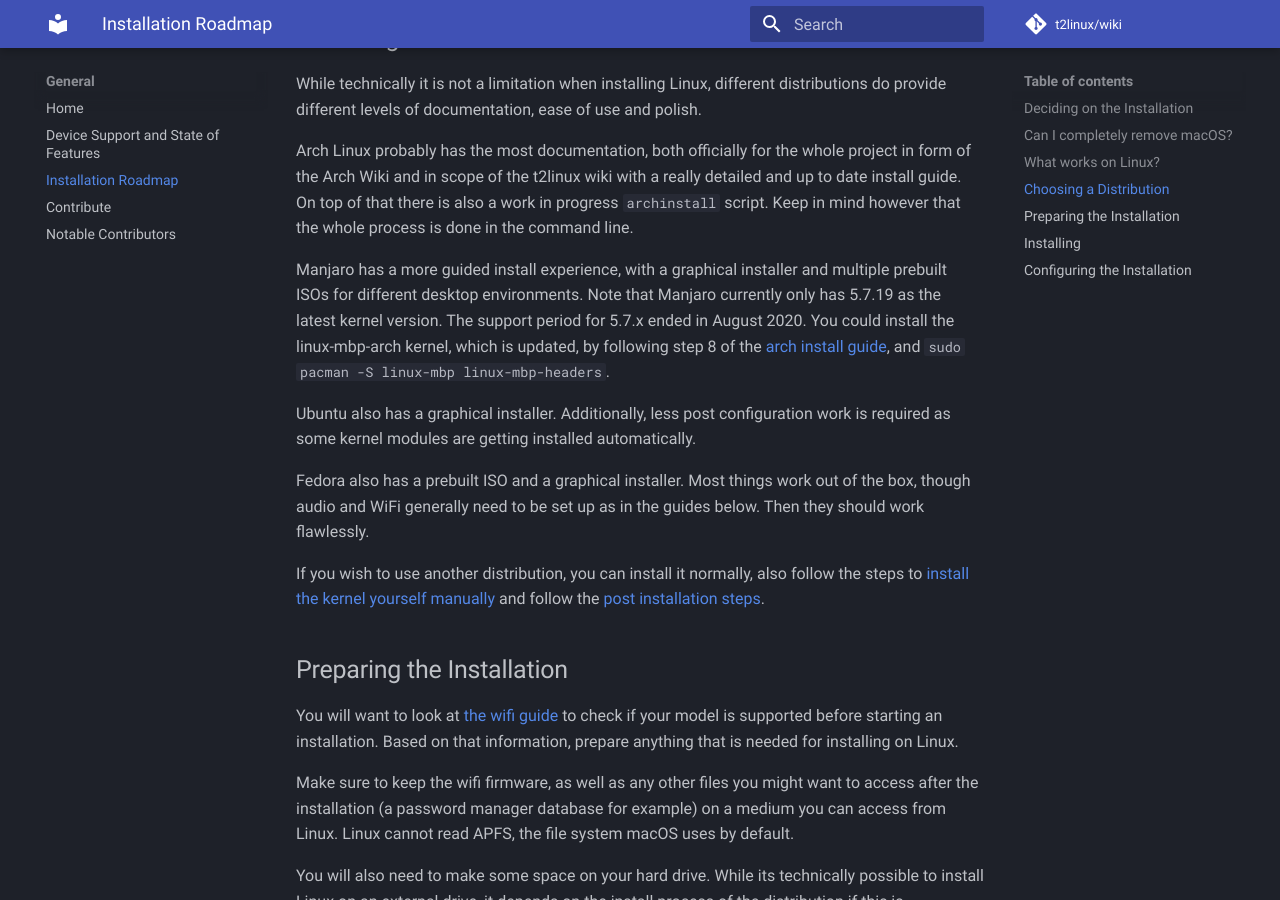
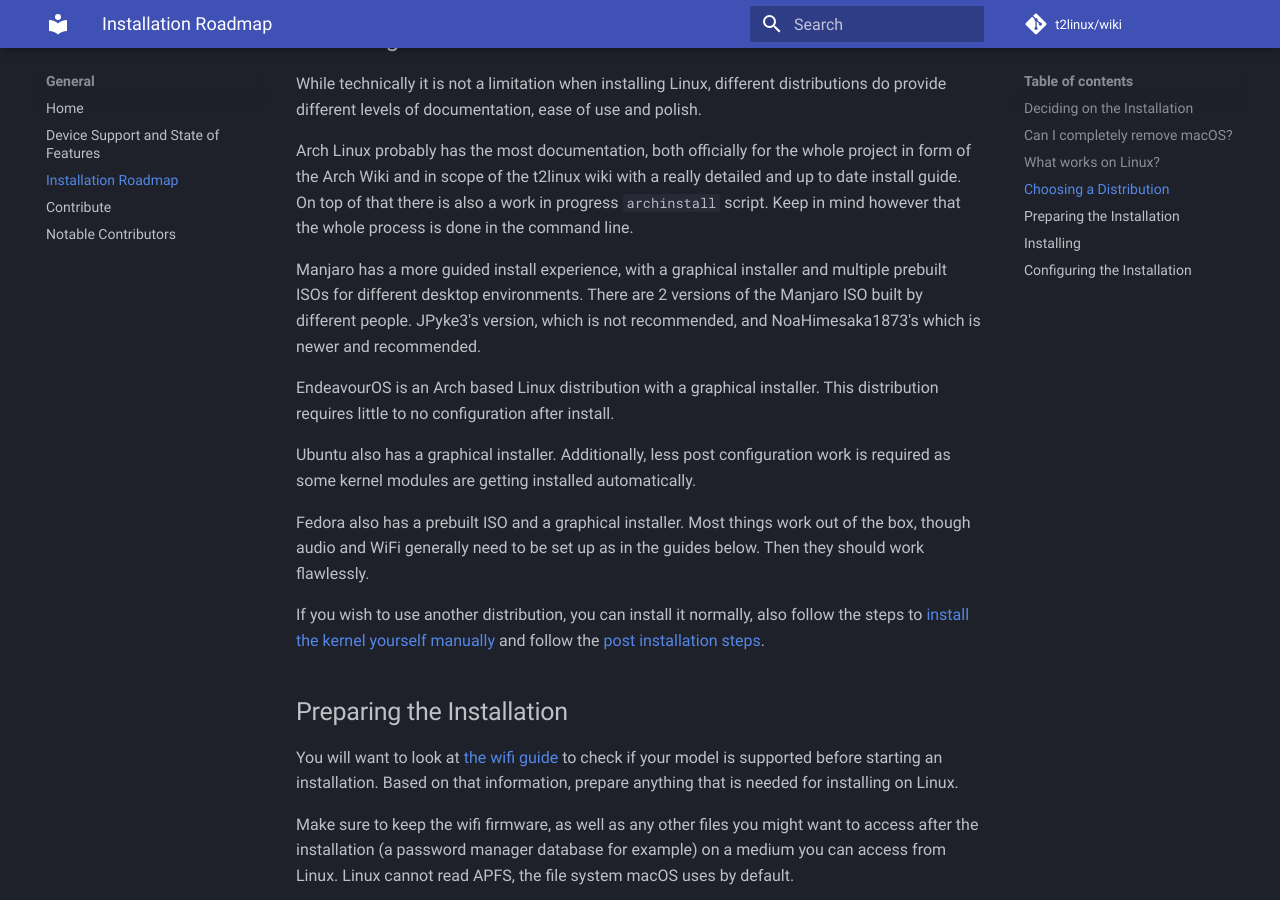
Before and after one commit to t2linux/wiki, an MkDocs documentation site: the page built from docs/roadmap.md, in a window 1280 px wide and 900 px high, scrolled down 1141 px. Built offline with MkDocs 1.6.1 and Material for MkDocs 9.7.7, drawn with Linux system fonts in a browser that asks for light colours; comment, search, counter and statistics services are not loaded.

Commit message:
Updated docs to be more up to date (Mostly manjaro related changes) (#305)

```diff
--- a/docs/roadmap.md
+++ b/docs/roadmap.md
@@ -37,8 +37,9 @@ Arch Linux probably has the most documentation, both officially for the whole pr
 t2linux wiki with a really detailed and up to date install guide. On top of that there is also a work in progress `archinstall` script.
 Keep in mind however that the whole process is done in the command line.
 
-Manjaro has a more guided install experience, with a graphical installer and multiple prebuilt ISOs for different desktop environments. Note that Manjaro currently only has 5.7.19 as the latest kernel version. The support period for 5.7.x ended in August 2020.
-You could install the linux-mbp-arch kernel, which is updated, by following step 8 of the [arch install guide](https://wiki.t2linux.org/distributions/arch/installation/), and `sudo pacman -S linux-mbp linux-mbp-headers`.
+Manjaro has a more guided install experience, with a graphical installer and multiple prebuilt ISOs for different desktop environments. There are 2 versions of the Manjaro ISO built by different people. JPyke3's version, which is not recommended, and NoaHimesaka1873's which is newer and recommended.
+
+EndeavourOS is an Arch based Linux distribution with a graphical installer. This distribution requires little to no configuration after install.
 
 Ubuntu also has a graphical installer. Additionally, less post configuration work is required as some kernel modules are getting installed automatically.
 
```
Also changed, not shown: docs/index.md (+1 -1 lines).
